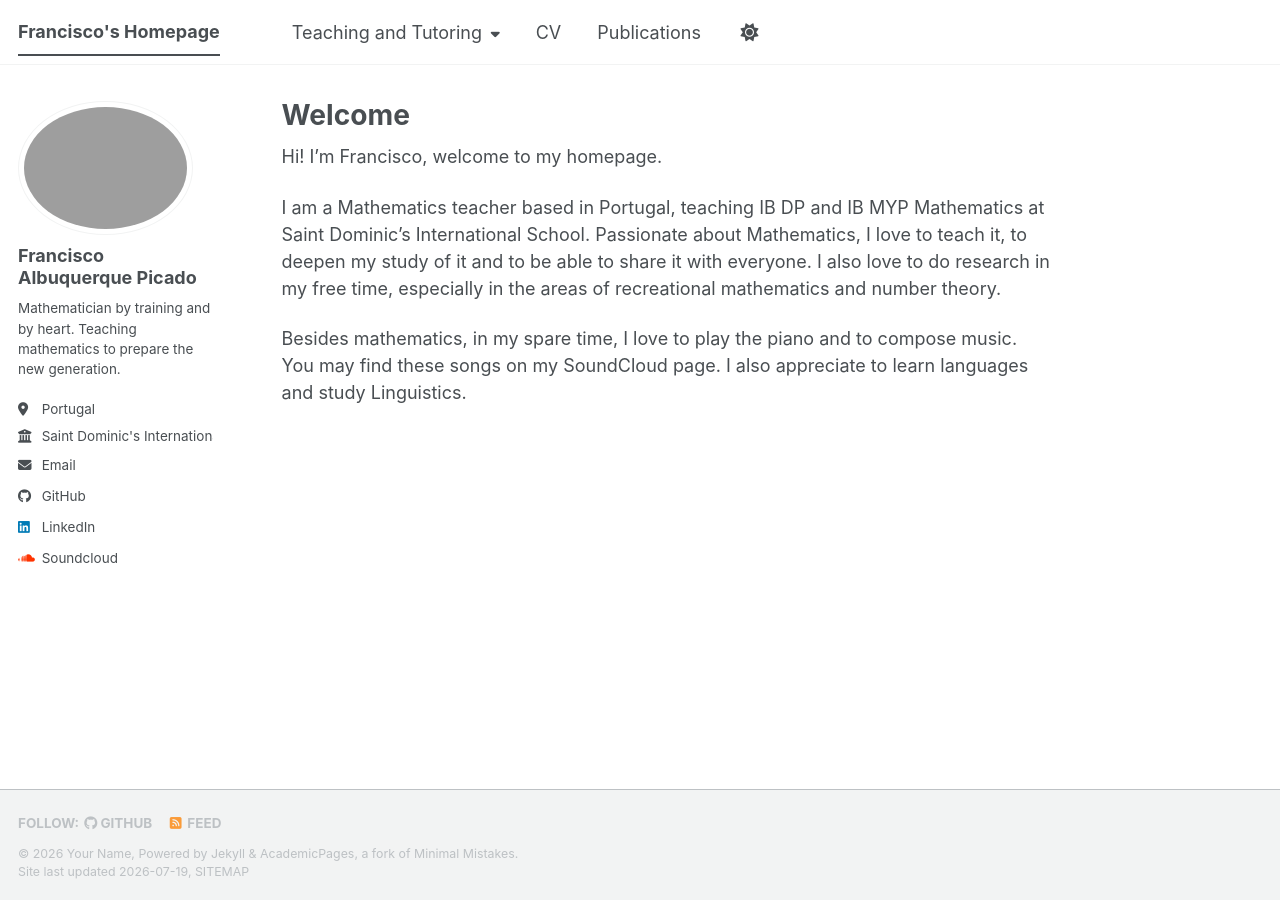
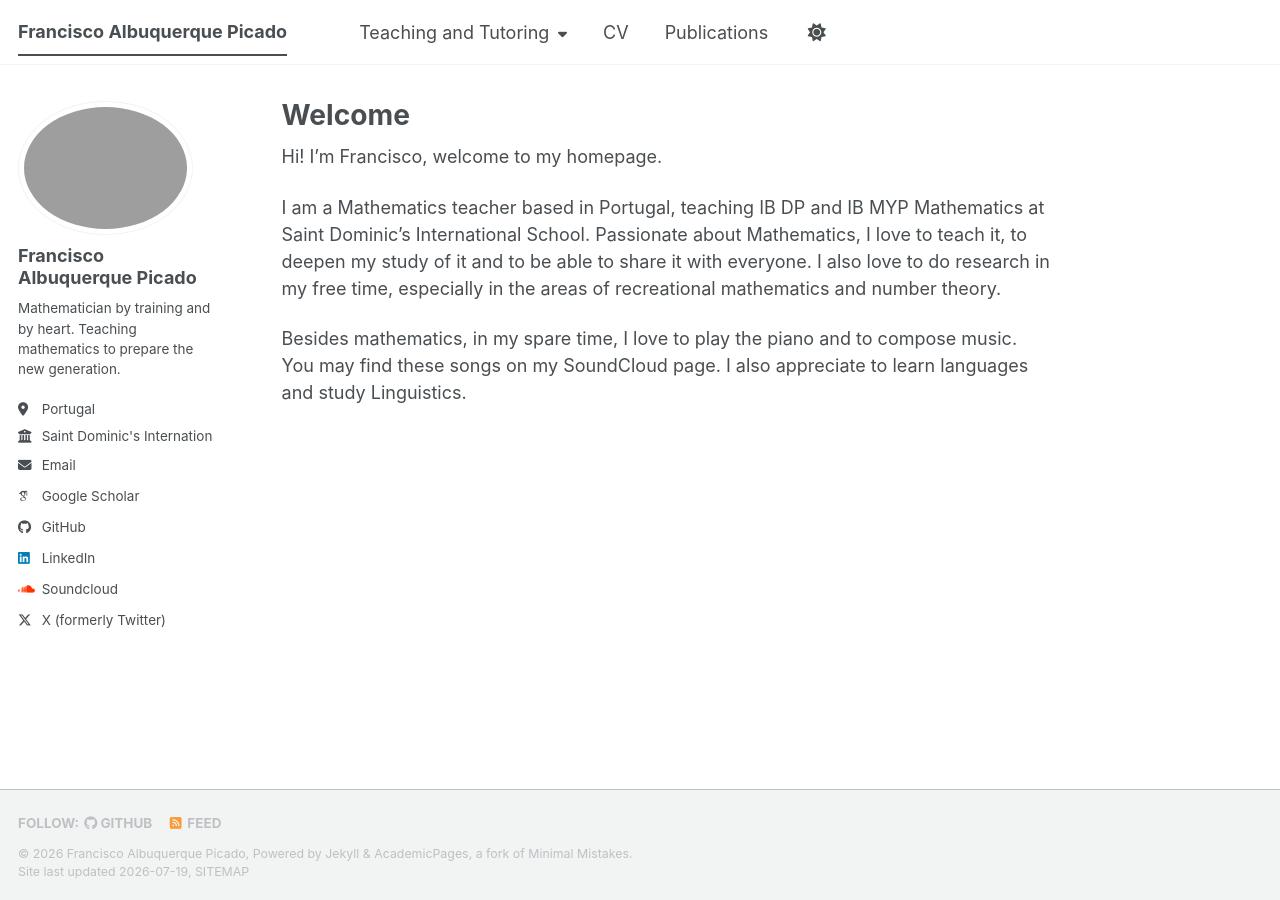
Before and after one commit to ghaleon7/ghaleon7.github.io, a Jekyll site: the page built from _pages/about.md, in a window 1280 px wide. Built offline with Jekyll 4.4.1, drawn with Linux system fonts in a browser that asks for light colours; some web fonts are replaced; a script bundle is joined from its source files by our own code; library files that are not in the unit come from our copies.

Commit message:
Update _config.yml
Atualizei o config para ter mais detalhes sobre redes sociais

```diff
--- a/_config.yml
+++ b/_config.yml
@@ -9,10 +9,10 @@
 # Basic Site Settings
 locale                   : "en-US"
 site_theme               : "default" # The available themes options are "default", "air", "sunrise", "mint", "dirt" and "contrast"
-title                    : "Francisco's Homepage"
+title                    : "Francisco Albuquerque Picado"
 title_separator          : "-"
-name                     : &name "Your Name"
-description              : &description "Your Name's academic portfolio"   # Update this with a general description of your site, this is the default if not overridden by a page
+name                     : &name "Francisco Albuquerque Picado"
+description              : &description "Francisco Albuquerque Picado's academic portfolio"   # Update this with a general description of your site, this is the default if not overridden by a page
 url                      : https://ghaleon7.github.io # The base hostname & protocol for your site e.g. "https://[your GitHub username].github.io",
                                                            # or if you already have some other page hosted on Github then use "https://[your GitHub username].github.io/[Your Repo Name]"
 baseurl                  : "" # the subpath of your site, e.g. "/blog"
@@ -35,7 +35,7 @@ author:
   # Academic websites
   academia         : # URL
   arxiv            : # URL - Update with the correct link to your profile
-  googlescholar    : # URL
+  googlescholar    : https://scholar.google.com/citations?hl=en&user=xhoRXn0AAAAJ
   inspire-hep      : # URL
   impactstory      : # URL
   orcid            : # URL
@@ -74,7 +74,7 @@ author:
   steam            : # Username
   telegram         : # URL
   tumblr           : # Username
-  twitter          : # Username for X / Twitter
+  twitter          : "Fran997331"
   vine             : # Username
   weibo            : # Username
   wikipedia        : # Username
```
